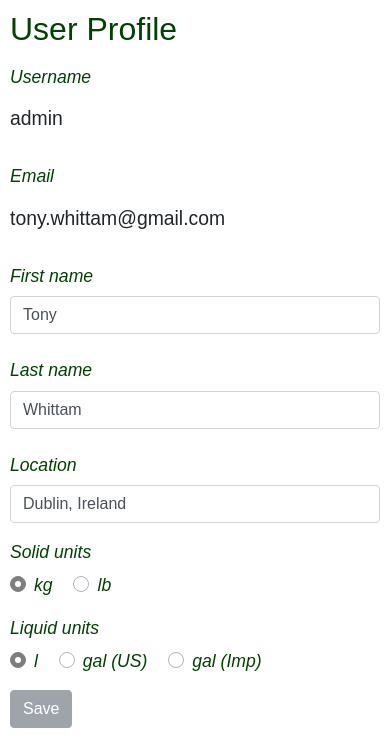
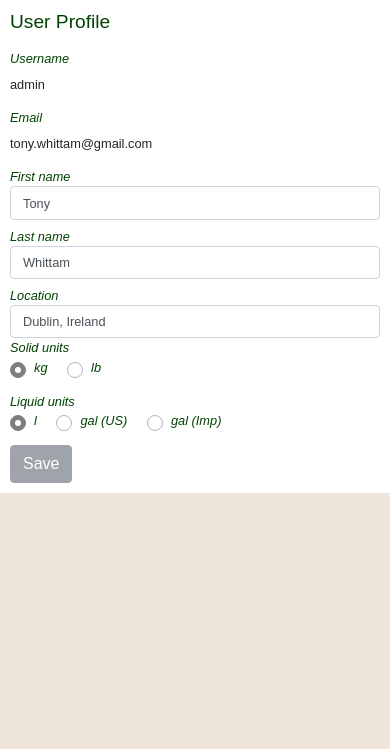
Before and after one commit to tonywh/homewinex, a Django app: page /accounts/profile in a window 390 px wide. Shown: the part 95-849 px from the top of the page. Run offline with Django 3.2, Linux system fonts and the light colour scheme; a user stored in the database is signed in; data comes from the database, SQL or seed files in the repository; both versions use the stored data as it was after the commit; some libraries are stand-ins or nearby versions.

Commit message:
style for mobile: profile, register, login, new recipe. reduce size of icon.ico

```diff
--- a/recipe/static/account.css
+++ b/recipe/static/account.css
@@ -2,15 +2,32 @@
   max-width: 1000px;
   margin: auto;
   padding: 10px;
-  font-size: 1.1em;
+  font-size: 0.8em;
+}
+
+.title {
+  font-size: 1.5em;
 }
 
 label, legend {
   font-style: italic;
+  padding-bottom: 0!important;
+}
+
+.form-control {
+  font-size: 1em;
+}
+
+.form-group {
+  margin-bottom: 0;
+}
+
+.radio-container {
+  padding-bottom: 10px!important;
 }
 
 .form-control-plaintext {
-  font-size: 1.1em;
+  font-size: 1em;
 }
 
 .custom-control-input:checked ~ .custom-control-label::before {
--- a/recipe/templates/recipe/newrecipe.html
+++ b/recipe/templates/recipe/newrecipe.html
@@ -9,7 +9,7 @@
 
 {% block body %}
 <div id="new-recipe">
-  <h2>Create New Recipe</h2>
+  <h2 class="title">Create New Recipe</h2>
   <form method="post" action="{% url 'newrecipe' %}">
     {% csrf_token %}
     <div class="form-group row">
@@ -47,7 +47,7 @@
     <div class="form-group row">
       <label for="descr" class="col-sm-4 col-md-3 col-lg-2 col-form-label">Description</label>
       <div class="col-sm-8 col-md-9 col-lg-10">
-        <textarea class="text" name="descr" id="descr" rows="3" maxlength="1000" autofocus placeholder="Optional"></textarea>
+        <textarea class="text" name="descr" id="descr" rows="3" maxlength="1000" placeholder="Optional"></textarea>
       </div>
     </div>
     <div class="form-group row">
--- a/recipe/templates/recipe/profile.html
+++ b/recipe/templates/recipe/profile.html
@@ -9,7 +9,7 @@
 
 {% block body %}
 <div id="account">
-  <h2>User Profile</h2>
+  <h2 class="title">User Profile</h2>
   <form method="post" action="{% url 'profile' %}">
     {% csrf_token %}
     <div class="form-group row">
@@ -53,7 +53,7 @@
     <fieldset class="form-group solid_small_units" data-value="{{profile.solid_small_units}}" hidden>
       <div class="row">
         <legend class="col-form-label col-sm-4 col-md-3 col-lg-2 pt-0">Solid small units</legend>
-        <div class="col-sm-8 col-md-9 col-lg-10">
+        <div class="col-sm-8 col-md-9 col-lg-10 radio-container">
           <div class="custom-control custom-radio custom-control-inline">
             <input class="custom-control-input" type="radio" name="solid_small_units" id="solid_small_units_g" value="1" {% if profile.solid_small_units == 1 %}checked{% endif %}>
             <label class="custom-control-label" for="solid_small_units_g">g</label>
@@ -68,7 +68,7 @@
     <fieldset class="form-group solid_large_units" data-value="{{profile.solid_large_units}}">
       <div class="row">
         <legend class="col-form-label col-sm-4 col-md-3 col-lg-2 pt-0">Solid units</legend>
-        <div class="col-sm-8 col-md-9 col-lg-10">
+        <div class="col-sm-8 col-md-9 col-lg-10 radio-container">
           <div class="custom-control custom-radio custom-control-inline">
             <input class="custom-control-input" type="radio" name="solid_large_units" id="solid_large_units_kg" value="0" {% if profile.solid_large_units == 0 %}checked{% endif %}>
             <label class="custom-control-label" for="solid_large_units_kg">kg</label>
@@ -83,7 +83,7 @@
     <fieldset class="form-group liquid_small_units" data-value="{{profile.liquid_small_units}}" hidden>
       <div class="row">
         <legend class="col-form-label col-sm-4 col-md-3 col-lg-2 pt-0">Liquid small units</legend>
-        <div class="col-sm-8 col-md-9 col-lg-10">
+        <div class="col-sm-8 col-md-9 col-lg-10 radio-container">
           <div class="custom-control custom-radio custom-control-inline">
             <input class="custom-control-input" type="radio" name="liquid_small_units" id="liquid_small_units_ml" value="1" {% if profile.liquid_small_units == 1 %}checked{% endif %}>
             <label class="custom-control-label" for="liquid_small_units_ml">ml</label>
@@ -102,7 +102,7 @@
     <fieldset class="form-group liquid_large_units" data-value="{{profile.liquid_large_units}}">
       <div class="row">
         <legend class="col-form-label col-sm-4 col-md-3 col-lg-2 pt-0">Liquid units</legend>
-        <div class="col-sm-8 col-md-9 col-lg-10">
+        <div class="col-sm-8 col-md-9 col-lg-10 radio-container">
           <div class="custom-control custom-radio custom-control-inline">
             <input class="custom-control-input" type="radio" name="liquid_large_units" id="liquid_large_units_l" value="0" {% if profile.liquid_large_units == 0 %}checked{% endif %}>
             <label class="custom-control-label" for="liquid_large_units_l">l</label>
--- a/recipe/templates/registration/login.html
+++ b/recipe/templates/registration/login.html
@@ -16,7 +16,7 @@
     {% endif %}
     {% endif %}
 
-    <h2>Login</h2>
+    <h2 class="title">Login</h2>
     <form method="post" action="{% url 'login' %}">
     {% csrf_token %}
     <table>
@@ -29,7 +29,7 @@
         <td>{{ form.password }}</td>
       </tr>
     </table>
-    <input type="submit" value="Login" />
+    <input class="btn btn-secondary" type="submit" value="Login" />
     <input type="hidden" name="next" value="{{ next }}" />
     </form>
     <br>
--- a/recipe/templates/registration/register.html
+++ b/recipe/templates/registration/register.html
@@ -7,11 +7,11 @@
     <p>Your passwords didn't match or did not fit the minimum criteria. Please try again.</p>
     {% endif %}
 
-    <h2>Register</h2>
+    <h2 class="title">Register</h2>
     <form method="post">
       {% csrf_token %}
       {{ form.as_p }}
-      <button type="submit">Register</button>
+      <button class="btn btn-secondary" type="submit">Register</button>
     </form>
   </div>
 
```
Also changed, not shown: recipe/static/newrecipe.css (+17 -1 lines), README.md, db.sqlite3, recipe/static/icon.ico.
